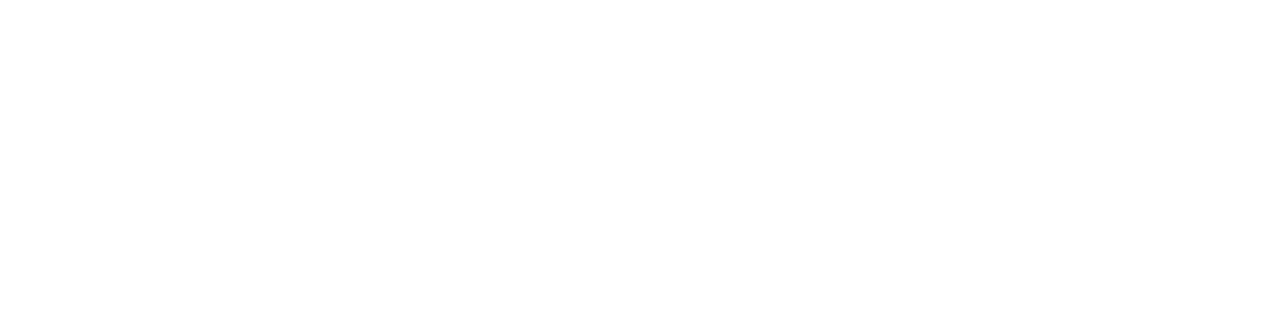
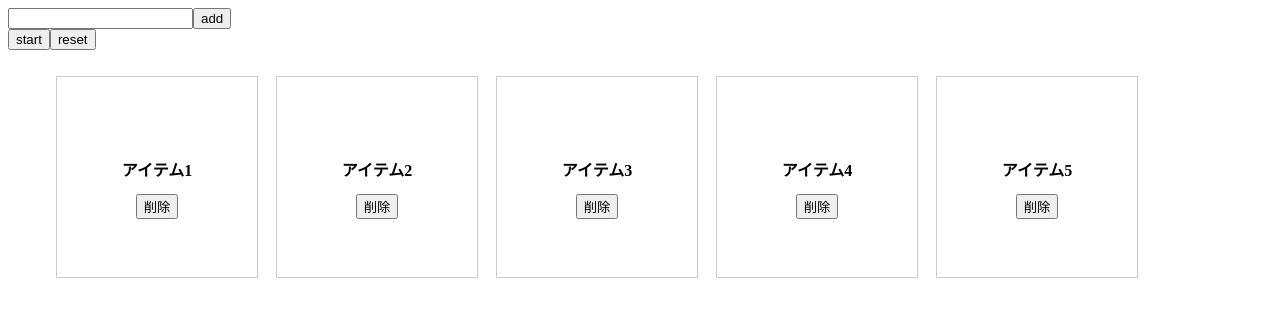
Before and after one commit to abgata20000/dream-maker, a Nuxt app: page /flip in a window 1280 px wide. Before the commit this address had no page. Shown: the top 316 px of the page. Built offline with nearby package versions, Linux system fonts and the light colour scheme.

Commit message:
add: flip

```diff
--- /dev/null
+++ b/app/pages/flip.vue
@@ -0,0 +1,161 @@
+<template>
+  <div id="flip-demo">
+    <div class="item-area">
+      <input v-model="newItem" :disabled="isRun" />
+      <button :disabled="isRun" @click="addItem">add</button>
+    </div>
+    <div class="action-area">
+      <button :disabled="isRun" @click="start">start</button>
+      <button :disabled="isRun" @click="reset">reset</button>
+    </div>
+    <div class="boards-area">
+      <div class="flip-boards">
+        <transition-group name="flip-list" tag="ul">
+          <li
+            v-for="(item, idx) in items"
+            :key="item"
+            class="board left"
+            :class="{ active: isSelected(idx) }"
+            @click="selectItem(idx)"
+          >
+            <div class="front"></div>
+            <div class="flipped">
+              <h2>{{ item }}</h2>
+              <button v-show="isAllOpen" @click="removeItem(idx)">削除</button>
+            </div>
+          </li>
+        </transition-group>
+      </div>
+    </div>
+  </div>
+</template>
+
+<script>
+import _ from "lodash";
+export default {
+  components: {},
+  data() {
+    return {
+      newItem: "",
+      items: ["アイテム1", "アイテム2", "アイテム3", "アイテム4", "アイテム5"],
+      selectedItemIndex: null,
+      isAllOpen: true,
+      isRun: false,
+      cnt: 0,
+      shuffleCount: 5
+    };
+  },
+  methods: {
+    start() {
+      if (this.isRun) return false;
+      this.reset();
+      this.isAllOpen = false;
+      this.isRun = true;
+      this.shuffleCount = Math.floor(Math.random() * (10 + 1 - 3)) + 3;
+      setTimeout(() => {
+        this.shuffle();
+      }, 1000);
+    },
+    shuffle() {
+      this.items = _.shuffle(this.items);
+      this.cnt++;
+      setTimeout(() => {
+        if (this.cnt < this.shuffleCount && this.isRun) {
+          this.shuffle();
+        } else {
+          this.isRun = false;
+        }
+      }, 600);
+    },
+    reset() {
+      this.isAllOpen = true;
+      this.isRun = false;
+      this.selectedItemIndex = null;
+      this.cnt = 0;
+    },
+    isSelected(idx) {
+      return this.isAllOpen || this.selectedItemIndex === idx;
+    },
+    selectItem(idx) {
+      if (this.isRun) return false;
+      if (this.selectedItemIndex !== null) return false;
+      this.selectedItemIndex = idx;
+    },
+    addItem() {
+      const item = this.newItem.trim();
+      if (item === "") return false;
+      if (this.items.includes(item)) return false;
+      this.items.push(item);
+      this.newItem = "";
+    },
+    removeItem(idx) {
+      this.items.splice(idx, 1);
+    },
+    run() {
+      this.isRun = true;
+    },
+    stop() {
+      this.isRun = false;
+    }
+  }
+};
+</script>
+
+<style lang="scss">
+.flip-boards {
+  position: relative;
+}
+.flip-boards .board {
+  float: left;
+  list-style: none;
+  margin: 10px;
+  position: relative;
+  width: 200px;
+  height: 200px;
+  cursor: pointer;
+  -webkit-transform-style: preserve-3d;
+  -moz-transform-style: preserve-3d;
+  -ms-transform-style: preserve-3d;
+  transform-style: preserve-3d;
+  -webkit-transition: all 1s ease;
+  -moz-transition: all 1s ease;
+  -ms-transition: all 1s ease;
+  transition: all 1s ease;
+}
+.flip-boards .board div {
+  position: absolute;
+  width: 100%;
+  height: 100%;
+  text-align: center;
+  border: 1px solid #ccc;
+  -webkit-backface-visibility: hidden;
+  -moz-backface-visibility: hidden;
+  -ms-backface-visibility: hidden;
+  backface-visibility: hidden;
+}
+.flip-boards .board .front {
+  background: #7f828b;
+}
+.flip-boards .board .flipped {
+}
+.flip-boards .board h2 {
+  margin-top: 80px;
+  font-size: 1em;
+}
+.flip-boards .board.left.active {
+  -webkit-transform: rotateY(180deg);
+  -moz-transform: rotateY(180deg);
+  -ms-transform: rotateY(180deg);
+  transform: rotateY(180deg);
+}
+.flip-boards .board.left .flipped {
+  -webkit-transform: rotateY(180deg);
+  -moz-transform: rotateY(180deg);
+  -ms-transform: rotateY(180deg);
+  transform: rotateY(180deg);
+}
+
+.flip-list-move {
+  transition: transform 0.5s;
+}
+</style>
--- a/package.json
+++ b/package.json
@@ -35,6 +35,7 @@
     "consola": "^2.5.8",
     "cross-env": "^5.2.0",
     "html2canvas": "^1.0.0-alpha.12",
+    "lodash": "^4.17.11",
     "node-sass": "^4.11.0",
     "nuxt": "^2.4.0",
     "pug": "^2.0.3",
```
